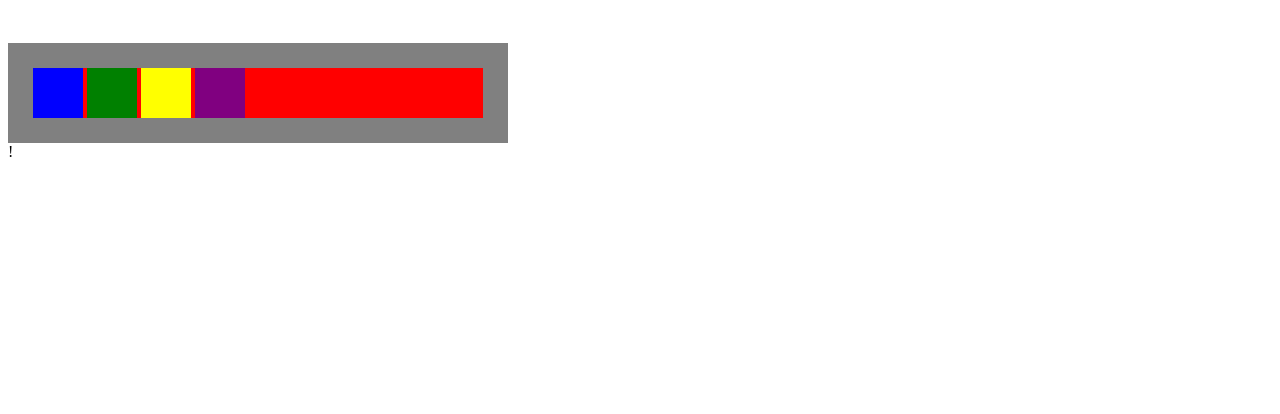
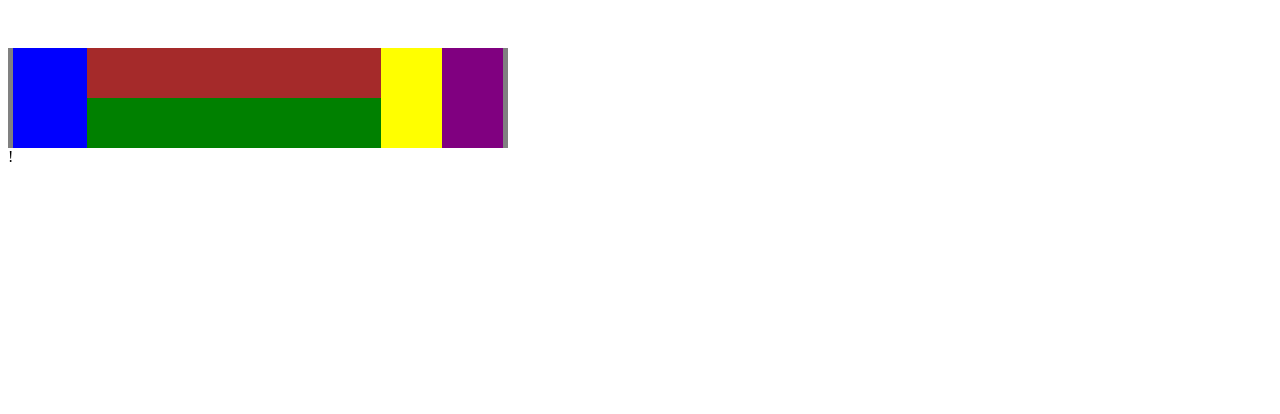
Before and after one commit to FAMellado/Clase4-Notificacion, a plain HTML site: page Clase3/index.html in a window 1280 px wide. Shown: the part 386-800 px from the top of the page. Drawn offline with Linux system fonts and the light colour scheme.

Commit message:
Avance
xd

```diff
--- a/Clase3/index.html
+++ b/Clase3/index.html
@@ -27,16 +27,25 @@
 
             <div class="fotoNotificacion">
 
-            </div>
-
-            <div class="nombreNotificacion">
-
+                <a href="Png.png"></a>
 
             </div>
 
-            <div class="descripcionNotificacion">
+            <div class="contenedorTextoNotificacion">
+
+                <div class="nombreNotificacion">
+
+                </div>
+
+                <div class="descripcionNotificacion">
+
+                </div>
 
             </div>
+
+
+
+
 
             <div class="contenedorFecha">
 
--- a/Clase3/main.css
+++ b/Clase3/main.css
@@ -37,45 +37,66 @@
     padding: 0px;
     opacity: 1;
     align-self: center;
-    align-items: start;
+    align-items: center;
+    justify-content: center;
 
 
 }
 
 .contenedorNotificacion{
 
+    width: 98%;
+    height: 100%;
+    display: flex;
+    background-color: red;
 
-    display: inline-block;
-    width: 450px;
-    height: 50px;
-    background-color: red;
-    align-items: flex-start;
+    position: relative;
+    align-items: start;
 
-    margin: 25px;
-    padding: 0px;
+    margin: 1%;
+    padding: 0;
 
 
 }
 
-.nombreNotificacion{
-    width: 50px;
-    height: 50px;
+.fotoNotificacion{
+    width: 15%;
+    height: 100%;
     background-color: blue;
     display: inline-block;
 
 }
 
+.contenedorTextoNotificacion{
+    width: 60%;
+    height:100%;
+    background-color: rgb(0, 238, 255);
+    display: inline-flex;
+    position: relative;
+}
+
+.nombreNotificacion{
+    width: 100%;
+    height: 50%;
+    background-color: brown;
+    display: inline-block;
+    position: absolute;
+    top: 0;
+
+}
+
 .descripcionNotificacion{
-    width: 50px;
-    height: 50px;
+    width: 100%;
+    height: 50%;
     background-color: green;
-    display: inline-block;
+    position: absolute;
+    bottom: 0;
 
 }
 
 .contenedorFecha{
-    width: 50px;
-    height: 50px;
+    width: 12.5%;
+    height: 100%;
     background-color: yellow;
     display: inline-block;
 
@@ -83,8 +104,8 @@
 
 .contenedorOpciones{
 
-    width: 50px;
-    height: 50px;
+    width: 12.5%;
+    height: 100%;
     background-color: purple;
     display: inline-block;
 
```
Also changed, not shown: Clase3/Png.png (added).
